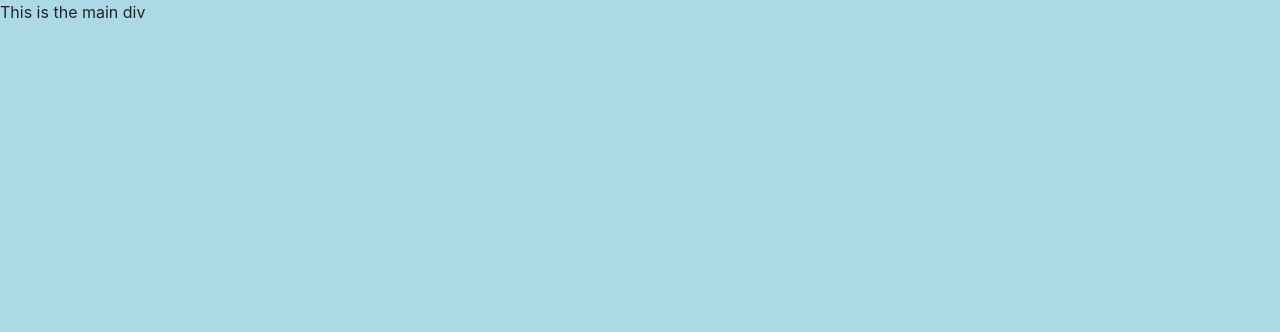
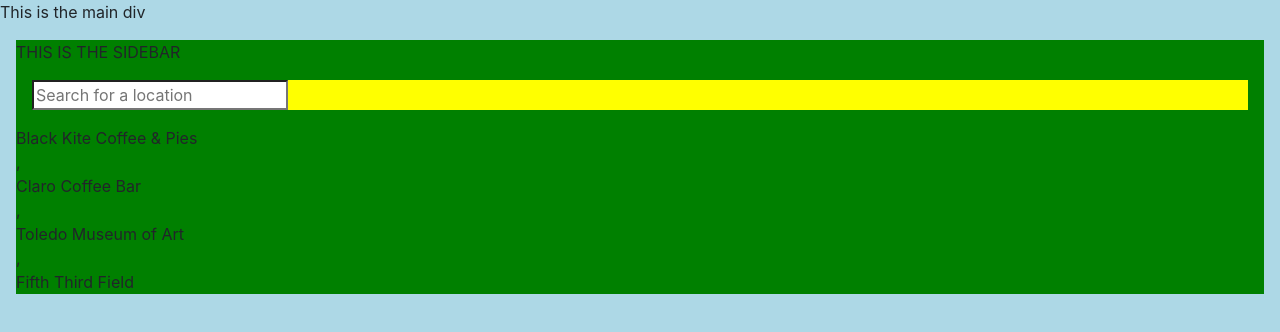
Before and after one commit to nickthanasiu/neighborhood-map, a website built with webpack: page dist/index.html in a window 1280 px wide. Built offline with nearby package versions, Linux system fonts and the light colour scheme.

Commit message:
Add locations to sidebar

```diff
--- a/src/css/main.css
+++ b/src/css/main.css
@@ -3,3 +3,13 @@
   height: 100vh;
   width: 100vw;
 }
+
+.sidebar {
+  background-color: green;
+  margin: 1rem;
+}
+
+.sidebar-header {
+  background-color: yellow;
+  margin: 1rem;
+}
--- a/src/index.js
+++ b/src/index.js
@@ -1,3 +1,5 @@
+import locations from './locations';
+
 import './css/main.css';
 
 // DOM is populated when window is ready
@@ -5,22 +7,53 @@ $(function() {
   // Create the main container div
 
   function main() {
-    let main = document.createElement('div');
+    const main = document.createElement('div');
     $(main)
       .addClass('main')
       .html('This is the main div');
 
+      function sideBar() {
+        const sideBar = document.createElement('nav');
+        $(sideBar)
+          .addClass('sidebar hidden')
+          .html('THIS IS THE SIDEBAR')
+          .append(`
+            <div class="sidebar-header">
+              <form>
+                <input
+                  class="search"
+                  type="search"
+                  placeholder="Search for a location"
+                />
+              </form>
+            </div>
+          `)
+          .append(`
+            <div class="sidebar-list-wrapper">
+              <ul class="sidebar-list list-unstyled components">
+                ${
+                  locations.map(location => (
+                    `<li>
+                      ${ location.name }
+                    </li>`
+                  ))
+                }
+              </ul>
+            </div>
+          `);
+
+
+
+
+          return sideBar;
+      }
+
+    $(main).append(sideBar);
     return main;
   }
 
-  document.body.appendChild(main());
 
 
+  $(document.body).append(main);
+
 });
-// Create the Navigation Sidebar
-/*
-function sideBar() {
-  let sidebar = document.createElement()
-}
-
-*/
--- /dev/null
+++ b/src/locations.js
@@ -0,0 +1,25 @@
+// Locations to appear on the map
+const locations = [
+  {
+    name: 'Black Kite Coffee & Pies',
+    lat: 41.670830,
+    lng: -83.555525
+  },
+  {
+    name: 'Claro Coffee Bar',
+    lat: 41.658471,
+    lng: -83.546227
+  },
+  {
+    name: 'Toledo Museum of Art',
+    lat: 41.658327,
+    lng: -83.559325
+  },
+  {
+    name: 'Fifth Third Field',
+    lat: 41.648569,
+    lng: -83.538661
+  }
+];
+
+module.exports = locations;
```
Also changed, not shown: dist/main.js.
